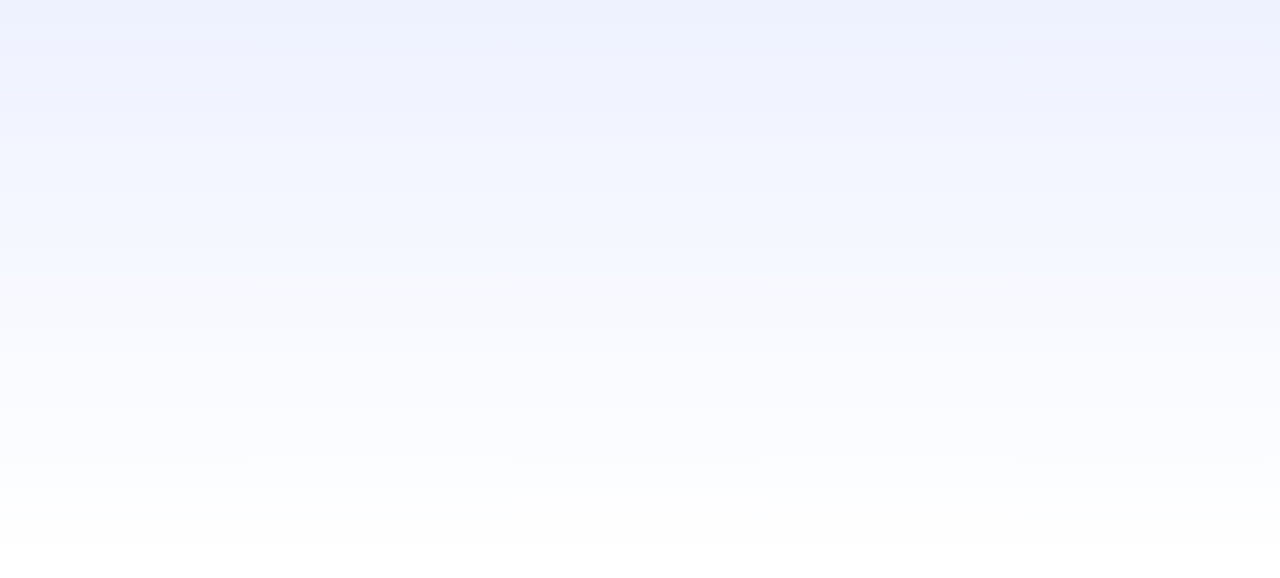
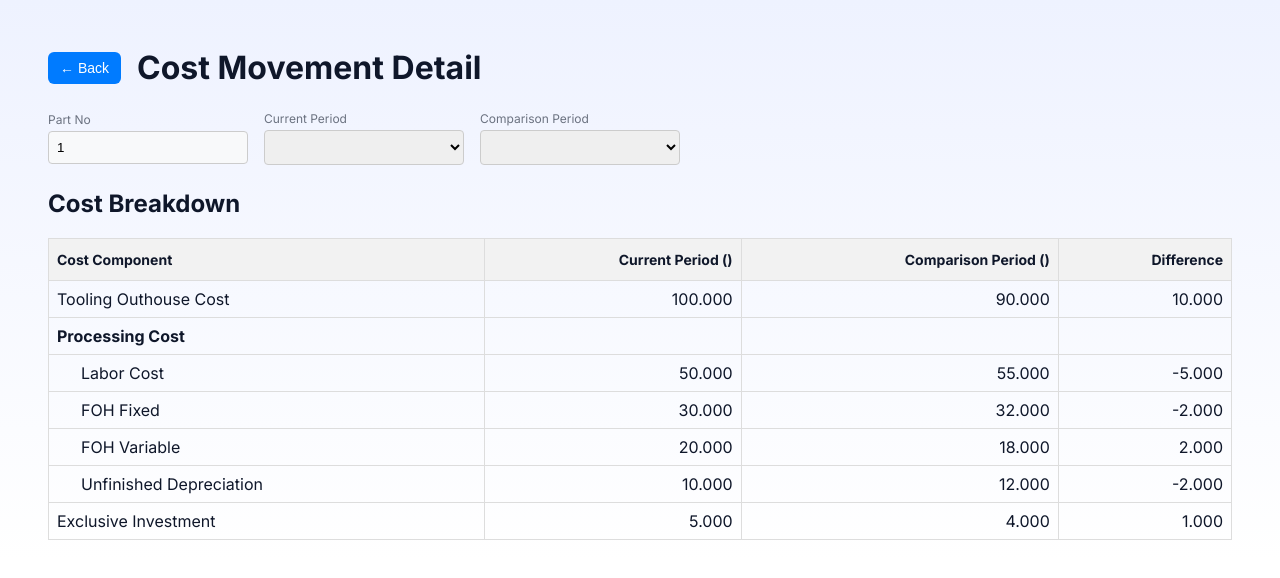
Before and after one commit to ari-fikri/finance-dashboard, a React (Vite) app: page /cost-movement-detail/1 in a window 1280 px wide. Before the commit this address had no page. Shown: the top 578 px of the page. Built offline with nearby package versions, Linux system fonts and the light colour scheme.

Commit message:
- Add Cost Movement Detail basic page - Add navigation to Cost Movement Detail page from PPR Page via Detail button

```diff
--- /dev/null
+++ b/src/CostMovementDetail.jsx
@@ -0,0 +1,146 @@
+import React from 'react';
+import { useLocation, useNavigate, useParams } from 'react-router-dom';
+
+const CostMovementDetail = () => {
+  const navigate = useNavigate();
+  const location = useLocation();
+  const { partNo } = useParams();
+
+  // Data passed from PPRPage
+  const { part, currentPeriod, comparisonPeriod } = location.state || {};
+
+  // Dummy data for now - replace with actual data from `part`
+  const detailData = {
+    current: {
+      toolingOuthouseCost: part?.toolingOuthouseCost || 100,
+      laborCost: part?.labor || 50,
+      fohFixed: part?.fohFix || 30,
+      fohVariable: part?.fohVar || 20,
+      unfinishedDepreciation: part?.unfinishDepre || 10,
+      exclusiveInvestment: part?.exclusiveInvestment || 5,
+    },
+    comparison: {
+      toolingOuthouseCost: part?.toolingOuthouseCostPrev || 90,
+      laborCost: part?.laborPrev || 55,
+      fohFixed: part?.fohFixPrev || 32,
+      fohVariable: part?.fohVarPrev || 18,
+      unfinishedDepreciation: part?.unfinishDeprePrev || 12,
+      exclusiveInvestment: part?.exclusiveInvestmentPrev || 4,
+    },
+  };
+
+  const formatNumber = (v) => {
+    if (v == null || v === "") return "-";
+    if (typeof v === "number") return v.toLocaleString(undefined, { minimumFractionDigits: 3, maximumFractionDigits: 3 });
+    return v;
+  };
+
+  const calculateDiff = (current, comparison) => {
+    if (current == null || comparison == null) return "-";
+    return formatNumber(current - comparison);
+  }
+
+  return (
+    <div style={{ padding: 20 }}>
+      <div style={{ maxWidth: '95vw', margin: '0 auto' }}>
+        {/* Back button and Header */}
+        <div style={{ display: 'flex', alignItems: 'center', gap: 16, marginBottom: 24 }}>
+          <button
+            onClick={() => navigate(-1)}
+            style={{
+              backgroundColor: '#007bff',
+              color: 'white',
+              border: 'none',
+              padding: '8px 12px',
+              fontSize: 14,
+              cursor: 'pointer',
+              borderRadius: 6,
+            }}
+          >
+            &larr; Back
+          </button>
+          <h1 style={{ margin: 0 }}>Cost Movement Detail</h1>
+        </div>
+
+        {/* Header Section */}
+        <div style={{ display: 'flex', gap: 16, marginBottom: 24, alignItems: 'center' }}>
+          <div>
+            <label style={{ display: 'block', marginBottom: 4, fontSize: 12, color: '#6b7280' }}>Part No</label>
+            <input type="text" value={partNo} readOnly style={{ width: '200px', padding: '8px', border: '1px solid #ccc', borderRadius: '4px', background: '#f8f9fa' }} />
+          </div>
+          <div>
+            <label style={{ display: 'block', marginBottom: 4, fontSize: 12, color: '#6b7280' }}>Current Period</label>
+            <select value={currentPeriod} style={{ width: '200px', padding: '8px', border: '1px solid #ccc', borderRadius: '4px' }}>
+              <option value={currentPeriod}>{currentPeriod}</option>
+            </select>
+          </div>
+          <div>
+            <label style={{ display: 'block', marginBottom: 4, fontSize: 12, color: '#6b7280' }}>Comparison Period</label>
+            <select value={comparisonPeriod} style={{ width: '200px', padding: '8px', border: '1px solid #ccc', borderRadius: '4px' }}>
+              <option value={comparisonPeriod}>{comparisonPeriod}</option>
+            </select>
+          </div>
+        </div>
+
+        {/* Detail Section */}
+        <h2>Cost Breakdown</h2>
+        <table style={{ width: '100%', borderCollapse: 'collapse' }}>
+          <thead>
+            <tr style={{ backgroundColor: '#f2f2f2' }}>
+              <th style={{ padding: '12px 8px', border: '1px solid #ddd', textAlign: 'left', fontSize: 14 }}>Cost Component</th>
+              <th style={{ padding: '12px 8px', border: '1px solid #ddd', textAlign: 'right', fontSize: 14 }}>Current Period ({currentPeriod})</th>
+              <th style={{ padding: '12px 8px', border: '1px solid #ddd', textAlign: 'right', fontSize: 14 }}>Comparison Period ({comparisonPeriod})</th>
+              <th style={{ padding: '12px 8px', border: '1px solid #ddd', textAlign: 'right', fontSize: 14 }}>Difference</th>
+            </tr>
+          </thead>
+          <tbody>
+            <tr>
+              <td style={{ padding: '8px', border: '1px solid #ddd' }}>Tooling Outhouse Cost</td>
+              <td style={{ padding: '8px', border: '1px solid #ddd', textAlign: 'right' }}>{formatNumber(detailData.current.toolingOuthouseCost)}</td>
+              <td style={{ padding: '8px', border: '1px solid #ddd', textAlign: 'right' }}>{formatNumber(detailData.comparison.toolingOuthouseCost)}</td>
+              <td style={{ padding: '8px', border: '1px solid #ddd', textAlign: 'right' }}>{calculateDiff(detailData.current.toolingOuthouseCost, detailData.comparison.toolingOuthouseCost)}</td>
+            </tr>
+            <tr>
+              <td style={{ padding: '8px', border: '1px solid #ddd', fontWeight: 'bold' }}>Processing Cost</td>
+              <td style={{ padding: '8px', border: '1px solid #ddd' }}></td>
+              <td style={{ padding: '8px', border: '1px solid #ddd' }}></td>
+              <td style={{ padding: '8px', border: '1px solid #ddd' }}></td>
+            </tr>
+            <tr>
+              <td style={{ padding: '8px 8px 8px 32px', border: '1px solid #ddd' }}>Labor Cost</td>
+              <td style={{ padding: '8px', border: '1px solid #ddd', textAlign: 'right' }}>{formatNumber(detailData.current.laborCost)}</td>
+              <td style={{ padding: '8px', border: '1px solid #ddd', textAlign: 'right' }}>{formatNumber(detailData.comparison.laborCost)}</td>
+              <td style={{ padding: '8px', border: '1px solid #ddd', textAlign: 'right' }}>{calculateDiff(detailData.current.laborCost, detailData.comparison.laborCost)}</td>
+            </tr>
+            <tr>
+              <td style={{ padding: '8px 8px 8px 32px', border: '1px solid #ddd' }}>FOH Fixed</td>
+              <td style={{ padding: '8px', border: '1px solid #ddd', textAlign: 'right' }}>{formatNumber(detailData.current.fohFixed)}</td>
+              <td style={{ padding: '8px', border: '1px solid #ddd', textAlign: 'right' }}>{formatNumber(detailData.comparison.fohFixed)}</td>
+              <td style={{ padding: '8px', border: '1px solid #ddd', textAlign: 'right' }}>{calculateDiff(detailData.current.fohFixed, detailData.comparison.fohFixed)}</td>
+            </tr>
+            <tr>
+              <td style={{ padding: '8px 8px 8px 32px', border: '1px solid #ddd' }}>FOH Variable</td>
+              <td style={{ padding: '8px', border: '1px solid #ddd', textAlign: 'right' }}>{formatNumber(detailData.current.fohVariable)}</td>
+              <td style={{ padding: '8px', border: '1px solid #ddd', textAlign: 'right' }}>{formatNumber(detailData.comparison.fohVariable)}</td>
+              <td style={{ padding: '8px', border: '1px solid #ddd', textAlign: 'right' }}>{calculateDiff(detailData.current.fohVariable, detailData.comparison.fohVariable)}</td>
+            </tr>
+            <tr>
+              <td style={{ padding: '8px 8px 8px 32px', border: '1px solid #ddd' }}>Unfinished Depreciation</td>
+              <td style={{ padding: '8px', border: '1px solid #ddd', textAlign: 'right' }}>{formatNumber(detailData.current.unfinishedDepreciation)}</td>
+              <td style={{ padding: '8px', border: '1px solid #ddd', textAlign: 'right' }}>{formatNumber(detailData.comparison.unfinishedDepreciation)}</td>
+              <td style={{ padding: '8px', border: '1px solid #ddd', textAlign: 'right' }}>{calculateDiff(detailData.current.unfinishedDepreciation, detailData.comparison.unfinishedDepreciation)}</td>
+            </tr>
+            <tr>
+              <td style={{ padding: '8px', border: '1px solid #ddd' }}>Exclusive Investment</td>
+              <td style={{ padding: '8px', border: '1px solid #ddd', textAlign: 'right' }}>{formatNumber(detailData.current.exclusiveInvestment)}</td>
+              <td style={{ padding: '8px', border: '1px solid #ddd', textAlign: 'right' }}>{formatNumber(detailData.comparison.exclusiveInvestment)}</td>
+              <td style={{ padding: '8px', border: '1px solid #ddd', textAlign: 'right' }}>{calculateDiff(detailData.current.exclusiveInvestment, detailData.comparison.exclusiveInvestment)}</td>
+            </tr>
+          </tbody>
+        </table>
+      </div>
+    </div>
+  );
+};
+
+export default CostMovementDetail;
--- a/src/PPRPage.jsx
+++ b/src/PPRPage.jsx
@@ -133,11 +133,12 @@ export default function PPRPage() {
   };
 
   const handleDetailClick = (part) => {
+    const comparisonPeriod = "Jul-25"; // This should be dynamic in a real app
     navigate(`/cost-movement-detail/${part.partNo}`, {
       state: {
         part: part,
         currentPeriod: selectedMonth,
-        comparisonPeriod: "2023-01-01", // Hardcoded for now
+        comparisonPeriod: comparisonPeriod,
       },
     });
   };
--- a/src/main.jsx
+++ b/src/main.jsx
@@ -7,6 +7,7 @@ import SyncPartList from "./SyncPartList";
 import PPRPage from "./PPRPage";
 import PartPairingPage from "./PartPairingPage";
 import PeriodComparisonPage from "./PeriodComparisonPage";
+import CostMovementDetail from './CostMovementDetail';
 
 createRoot(document.getElementById('root')).render(
     <React.StrictMode>
@@ -17,6 +18,7 @@ createRoot(document.getElementById('root')).render(
         <Route path="/ppr" element={<PPRPage />} />
         <Route path="/part-pairing" element={<PartPairingPage />} />
         <Route path="/period-comparison" element={<PeriodComparisonPage />} />
+        <Route path="/cost-movement-detail/:partNo" element={<CostMovementDetail />} />
       </Routes>
     </BrowserRouter>
   </React.StrictMode>
```
